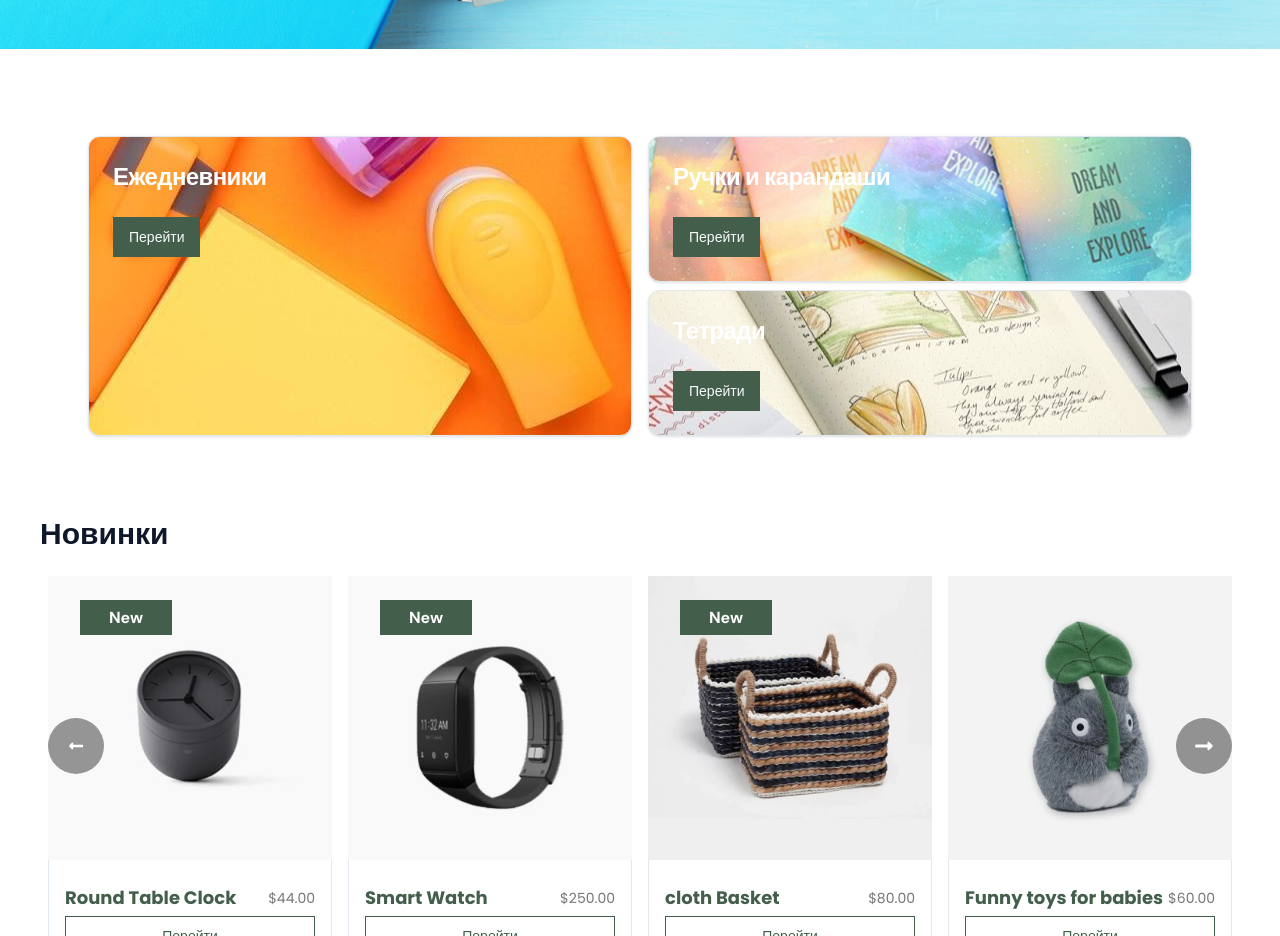
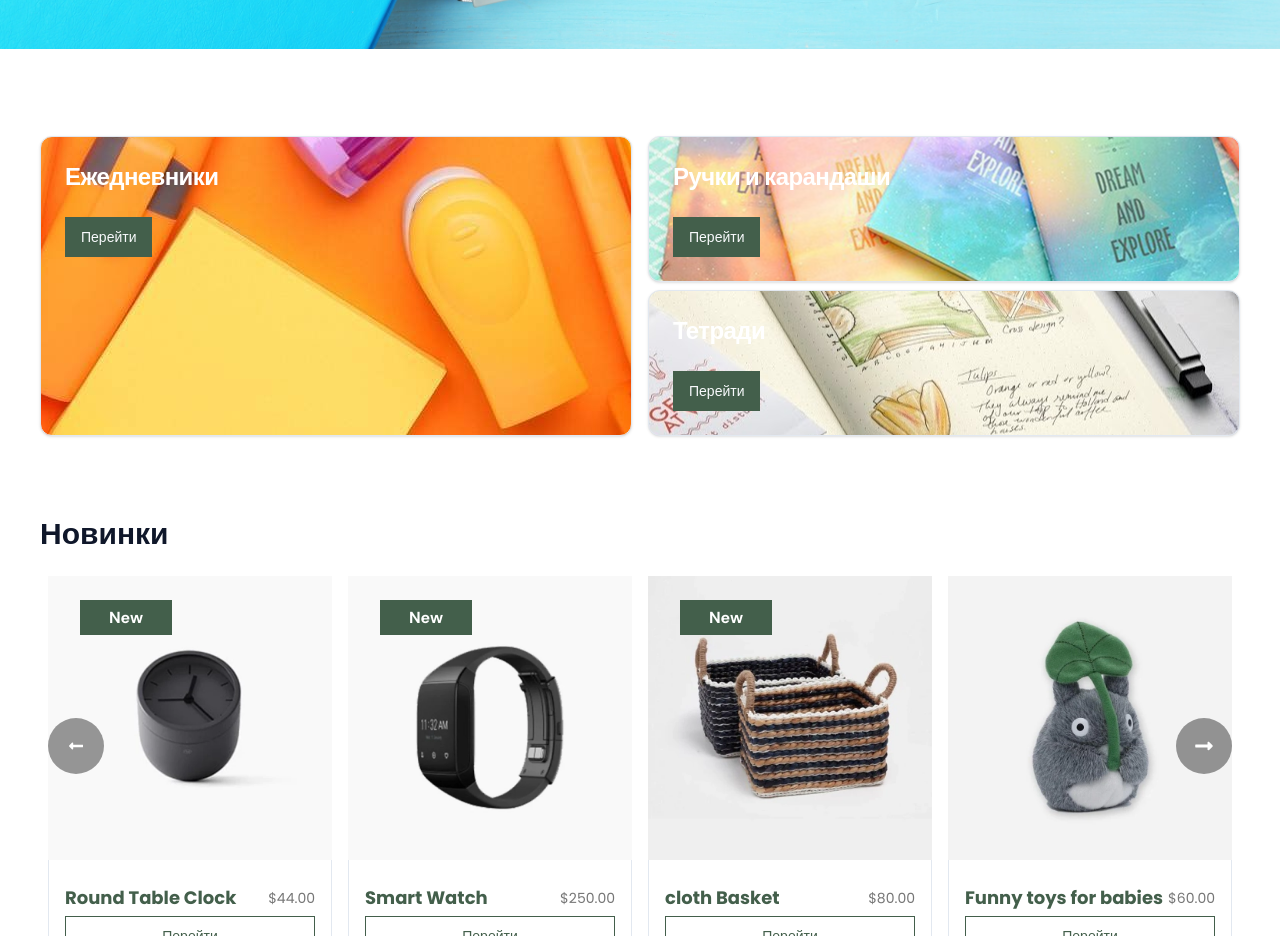
Before and after one commit to jakhongirav/najm, a React (Create React App) app: page / in a window 1280 px wide. Shown: the part 980-1916 px from the top of the page. Built offline with nearby package versions, Linux system fonts and the light colour scheme; no server answers.

Commit message:
user bar fix

```diff
--- a/src/components/home/Header/HeaderBottom.js
+++ b/src/components/home/Header/HeaderBottom.js
@@ -58,6 +58,7 @@ const HeaderBottom = () => {
     <div className="w-full bg-[#F5F5F3] relative">
       <div className="container mx-auto">
         <Flex className="flex flex-col lg:flex-row items-start lg:items-center justify-between w-full pb-4 lg:pb-0 h-full lg:h-24">
+          {/* Categories */}
           <div
             onClick={() => setShow(!show)}
             ref={ref}
@@ -91,6 +92,7 @@ const HeaderBottom = () => {
               </motion.ul>
             )}
           </div>
+          {/* Search bar */}
           <div className="relative w-full lg:w-[600px] h-[50px] text-base text-primeColor bg-white flex items-center gap-2 justify-between px-6 rounded-xl">
             <input
               className="flex-1 h-full outline-none placeholder:text-[#C4C4C4] placeholder:text-[14px]"
@@ -143,6 +145,7 @@ const HeaderBottom = () => {
               </div>
             )}
           </div>
+          {/* Profile section */}
           <div className="flex gap-4 mt-2 lg:mt-0 items-center pr-6 cursor-pointer relative">
             <div onClick={() => setShowUser(!showUser)} className="flex">
               <FaUser />
@@ -153,7 +156,7 @@ const HeaderBottom = () => {
                 initial={{ y: 30, opacity: 0 }}
                 animate={{ y: 0, opacity: 1 }}
                 transition={{ duration: 0.5 }}
-                className="absolute top-6 left-[-80px] z-50 bg-primeColor w-44 text-[#767676] h-auto p-4 pb-6"
+                className="absolute top-7 left-[-40px] lg:left-[-80px] z-50 bg-primeColor w-44 text-[#767676] h-auto p-4 pb-6"
               >
                 <Link to="/signin">
                   <li className="text-gray-400 px-4 py-1 border-b-[1px] border-b-gray-400 hover:border-b-white hover:text-white duration-300 cursor-pointer">
--- a/src/components/home/Sale/Sale.js
+++ b/src/components/home/Sale/Sale.js
@@ -7,7 +7,7 @@ import { buttonVariants } from "../../ui/button";
 
 const Sale = () => {
   return (
-    <div className="container my-20 w-full mx-auto grid grid-rows-3 md:grid-rows-1 md:grid-cols-2 gap-4">
+    <div className="my-20 w-full mx-auto grid grid-rows-3 md:grid-rows-1 md:grid-cols-2 gap-4">
       <Card
         className="md:col-span-1 row-span-1 md:row-auto"
         style={{
```
